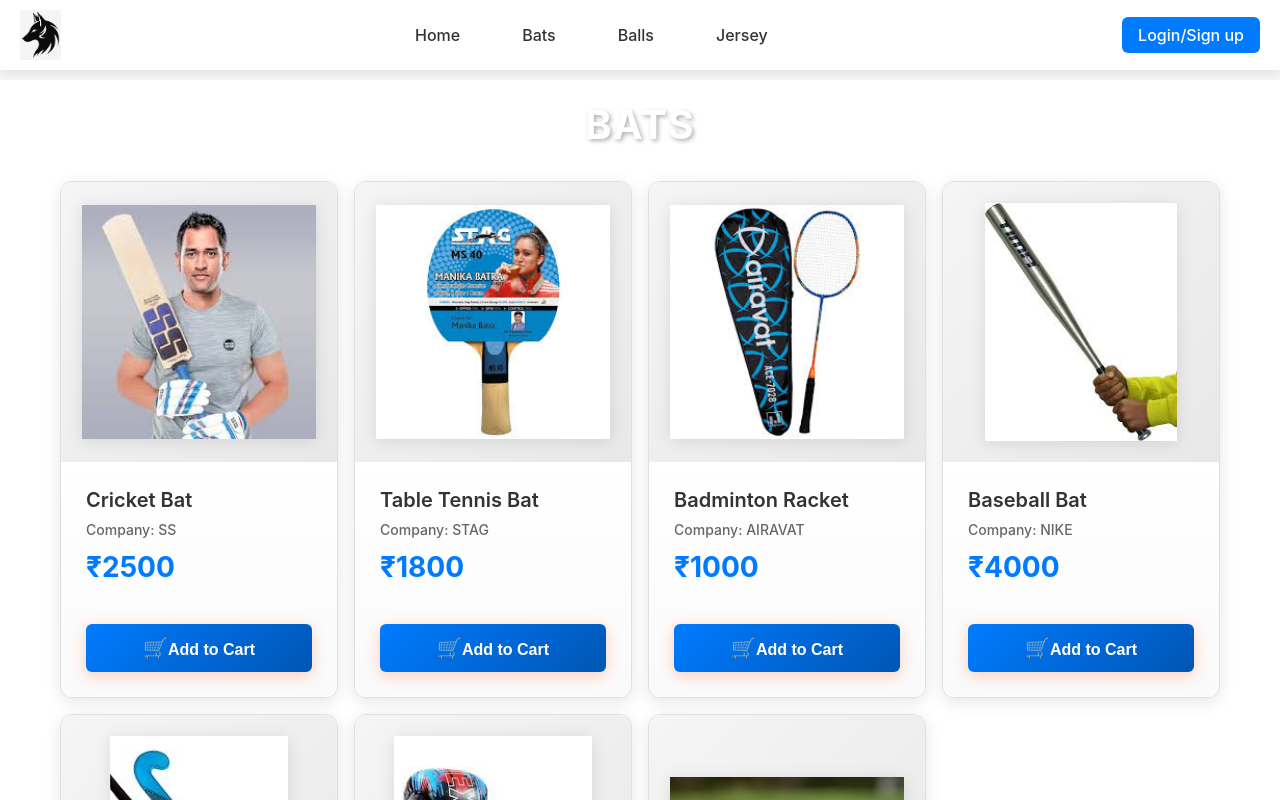
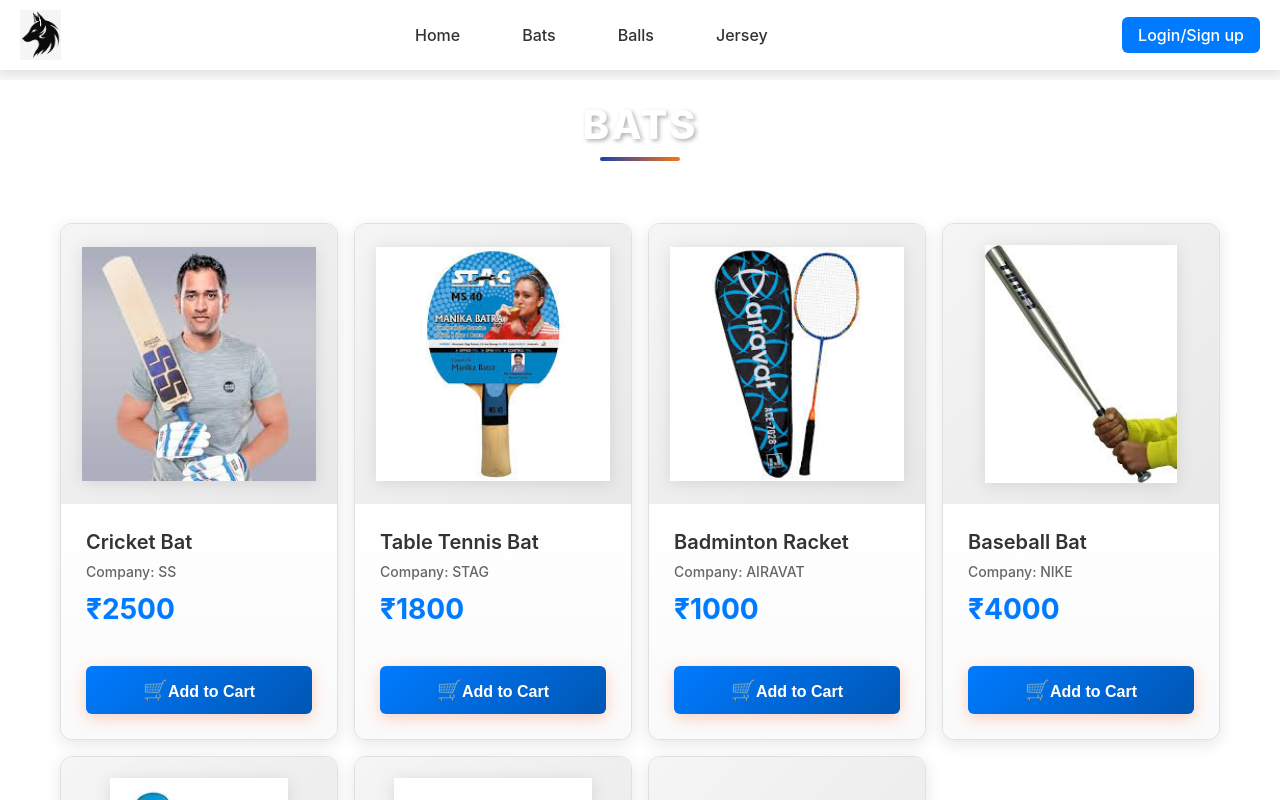
Before and after one commit to vijayprince6/mern-ecommerce-project, a React (Create React App) app in the folder frontend/: page /bats in a window 1280 px wide. Shown: the top 800 px of the page. Built offline with nearby package versions, Linux system fonts and the light colour scheme; no server answers.

Commit message:
style: change page titles to deep blue with gradient underline on Balls/Bats/Jersey pages

```diff
--- a/frontend/src/pages/Balls.css
+++ b/frontend/src/pages/Balls.css
@@ -6,12 +6,25 @@
 
 .page-title {
   text-align: center;
-  font-size: 32px;
-  font-weight: 700;
-  color: #f97316;
+  font-size: 36px;
+  font-weight: 800;
+  color: #1e40af;
   margin-bottom: 10px;
   text-transform: uppercase;
-  letter-spacing: 1px;
+  letter-spacing: 2px;
+  position: relative;
+  display: inline-block;
+  width: 100%;
+}
+
+.page-title::after {
+  content: '';
+  display: block;
+  width: 80px;
+  height: 4px;
+  background: linear-gradient(90deg, #1e40af, #f97316);
+  margin: 8px auto 0;
+  border-radius: 2px;
 }
 
 .products-grid {
--- a/frontend/src/pages/Bats.css
+++ b/frontend/src/pages/Bats.css
@@ -6,12 +6,25 @@
 
 .page-title {
   text-align: center;
-  font-size: 32px;
-  font-weight: 700;
-  color: #f97316;
+  font-size: 36px;
+  font-weight: 800;
+  color: #1e40af;
   margin-bottom: 10px;
   text-transform: uppercase;
-  letter-spacing: 1px;
+  letter-spacing: 2px;
+  position: relative;
+  display: inline-block;
+  width: 100%;
+}
+
+.page-title::after {
+  content: '';
+  display: block;
+  width: 80px;
+  height: 4px;
+  background: linear-gradient(90deg, #1e40af, #f97316);
+  margin: 8px auto 0;
+  border-radius: 2px;
 }
 
 .products-grid {
--- a/frontend/src/pages/Jersey.css
+++ b/frontend/src/pages/Jersey.css
@@ -6,12 +6,25 @@
 
 .page-title {
   text-align: center;
-  font-size: 32px;
-  font-weight: 700;
-  color: #f97316;
+  font-size: 36px;
+  font-weight: 800;
+  color: #1e40af;
   margin-bottom: 10px;
   text-transform: uppercase;
-  letter-spacing: 1px;
+  letter-spacing: 2px;
+  position: relative;
+  display: inline-block;
+  width: 100%;
+}
+
+.page-title::after {
+  content: '';
+  display: block;
+  width: 80px;
+  height: 4px;
+  background: linear-gradient(90deg, #1e40af, #f97316);
+  margin: 8px auto 0;
+  border-radius: 2px;
 }
 
 .products-grid {
```
